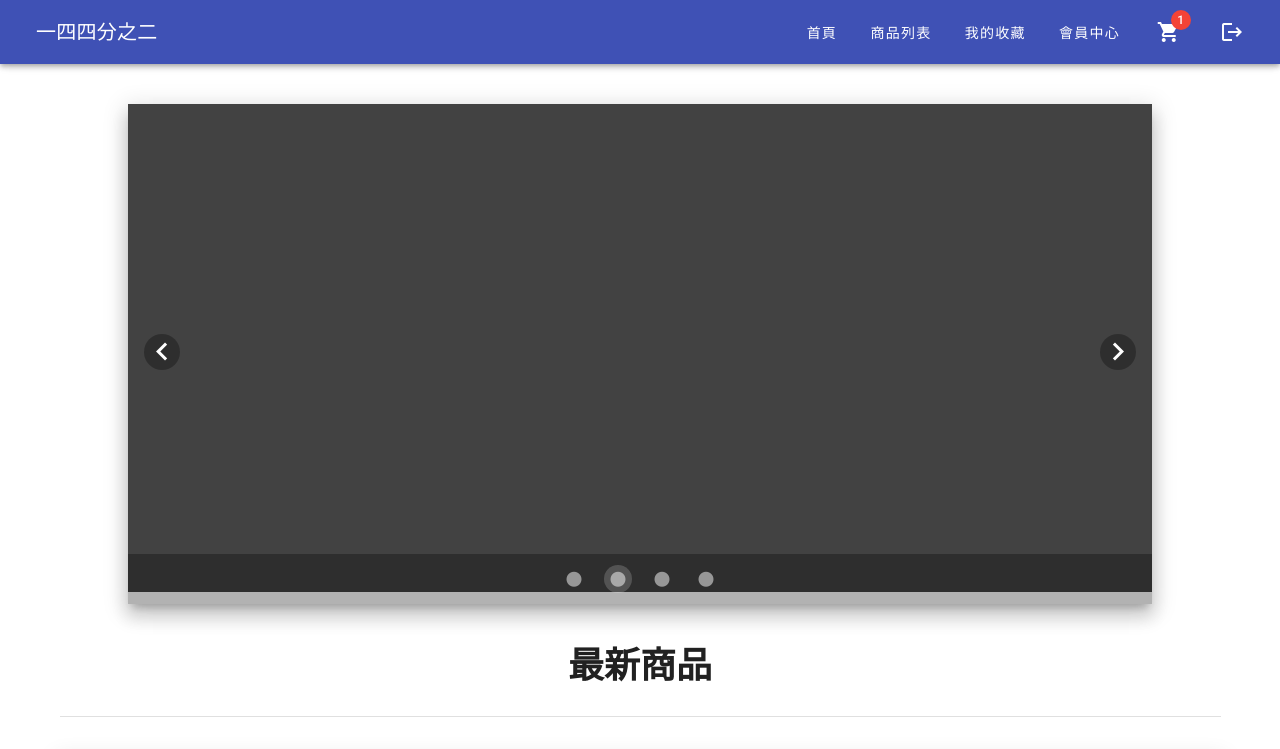
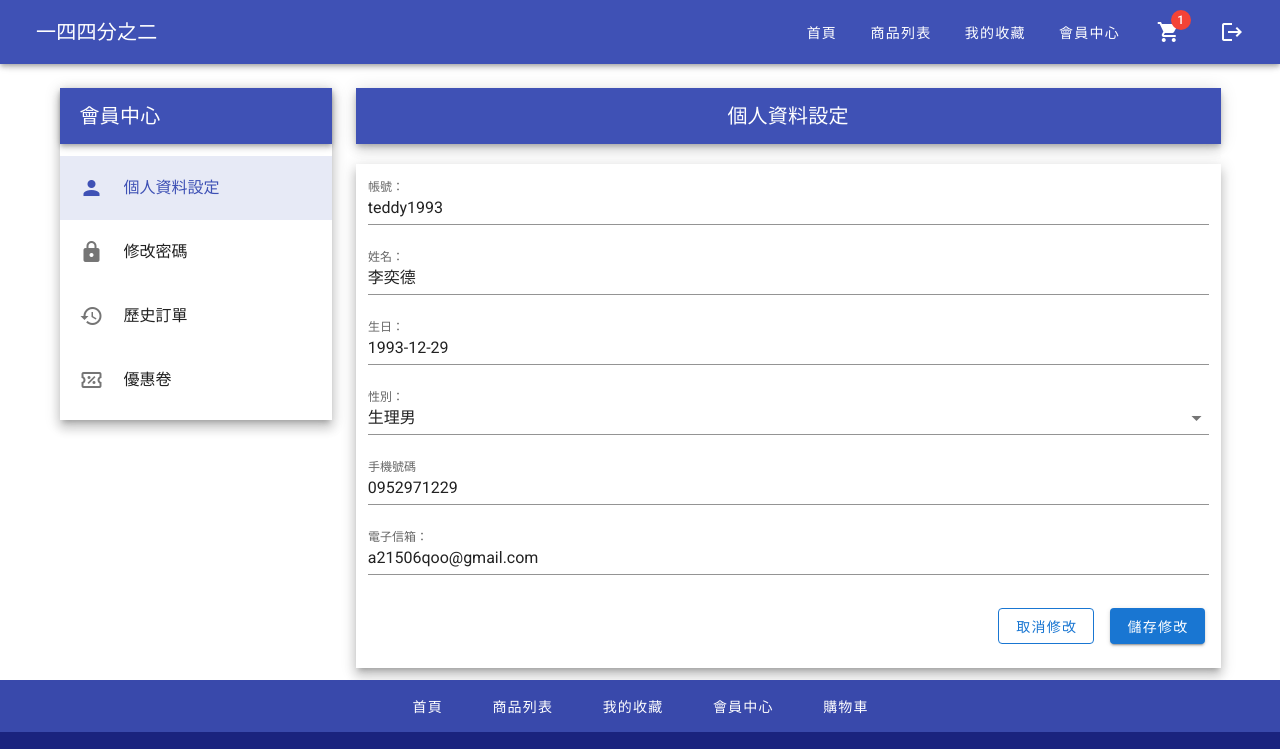
Before and after one commit to teddy821229/ECsite, a Vue app: page /#/member in a window 1280 px wide. Before the commit this address led to /#/home. Shown: the top 749 px of the page. Built offline with nearby package versions, Linux system fonts and the light colour scheme.

Commit message:
feat: setting form completed.

```diff
--- a/src/components/SettingForm.vue
+++ /dev/null
@@ -1,119 +0,0 @@
-<template>
-  <v-container>
-    <v-sheet>
-      個人資料：
-      <br />
-      帳號(disabled)
-      <br />
-      姓名
-      <br />
-      性別
-      <br />
-      生日
-      <br />
-      電話
-      <br />
-      電子信箱
-      <br />
-      常用地址
-      <v-form v-model="valid">
-        <v-container>
-          <v-text-field
-            v-model="user.account"
-            required
-            readonly
-            label="帳號："
-          ></v-text-field>
-
-          <v-text-field
-            v-model="user.name"
-            :rules="nameRules"
-            label="姓名："
-            required
-            clearable
-          ></v-text-field>
-
-          <v-menu
-            ref="menu"
-            v-model="menu"
-            :close-on-content-click="false"
-            transition="scale-transition"
-            offset-y
-            min-width="auto"
-          >
-            <template v-slot:activator="{ on, attrs }">
-              <v-text-field
-                v-model="user.birthday"
-                label="生日："
-                readonly
-                v-bind="attrs"
-                v-on="on"
-              ></v-text-field>
-            </template>
-            <v-date-picker
-            no-title
-              v-model="user.birthday"
-              active-picker="YEAR"
-              :max="
-                new Date(Date.now() - new Date().getTimezoneOffset() * 60000)
-                  .toISOString()
-                  .substr(0, 10)
-              "
-              min="1950-01-01"
-              @change="save"
-            ></v-date-picker>
-          </v-menu>
-
-          <v-select
-            v-model="user.sex"
-            :items="sexChoices"
-            :rules="[(v) => !!v || 'Item is required']"
-            label="性別："
-            required
-          ></v-select>
-
-          <v-text-field
-            v-model="user.email"
-            :rules="valid ? emailRules : []"
-            label="電子信箱："
-            :required="!valid"
-            clearable
-            validate-on-blur
-          ></v-text-field>
-        </v-container>
-      </v-form>
-    </v-sheet>
-  </v-container>
-</template>
-
-<script>
-export default {
-  name: "SettingForm",
-  data: () => ({
-    valid: false,
-    user: {
-      account: "teddy1993",
-      name: "",
-      sex: "生理男",
-      birthday: "",
-      phone: "",
-      email: "",
-    },
-    menu: false,
-    nameRules: [(v) => !!v || "姓名不能空白"],
-    emailRules: [
-      (v) => !!v || "信箱不能空白",
-      (v) => /.+@.+/.test(v) || "信箱格式不正確",
-    ],
-    sexChoices: ["生理男", "生理女", "不透露"],
-  }),
-  methods: {
-    save(date) {
-      this.$refs.menu.save(date);
-    },
-  },
-};
-</script>
-
-<style scoped>
-</style>
--- /dev/null
+++ b/src/components/UserSettingForm.vue
@@ -0,0 +1,130 @@
+<template>
+  <v-container class="mt-2">
+    <v-sheet>
+      <v-form ref="form" v-model="valid">
+        <v-text-field
+          v-model="user.account"
+          required
+          readonly
+          label="帳號："
+        ></v-text-field>
+
+        <v-text-field
+          v-model="user.username"
+          label="姓名："
+          :rules="nameRules"
+          clearable
+          required
+        ></v-text-field>
+
+        <v-menu
+          ref="menu"
+          v-model="menu"
+          :close-on-content-click="false"
+          transition="scale-transition"
+          offset-y
+          min-width="auto"
+        >
+          <template v-slot:activator="{ on, attrs }">
+            <v-text-field
+              v-model="user.birthday"
+              label="生日："
+              readonly
+              v-bind="attrs"
+              v-on="on"
+            ></v-text-field>
+          </template>
+
+          <v-date-picker
+            no-title
+            v-model="user.birthday"
+            active-picker="YEAR"
+            :max="
+              new Date(Date.now() - new Date().getTimezoneOffset() * 60000)
+                .toISOString()
+                .substr(0, 10)
+            "
+            min="1950-01-01"
+            @change="save"
+          ></v-date-picker>
+        </v-menu>
+
+        <v-select
+          v-model="user.sex"
+          :items="sexChoices"
+          :rules="[(v) => !!v || '需選擇性別']"
+          label="性別："
+        ></v-select>
+
+        <v-text-field
+          v-model="user.phone"
+          label="手機號碼"
+          :rules="[(v) => !!v || '手機號碼不能為空白']"
+          clearable
+        ></v-text-field>
+
+        <v-text-field
+          v-model="user.email"
+          label="電子信箱："
+          :rules="emailRules"
+          clearable
+          required
+        ></v-text-field>
+
+        <v-row class="my-3">
+          <v-spacer></v-spacer>
+          <v-btn color="primary" class="mr-4" outlined @click="cancelEdit"> 取消修改 </v-btn>
+          <v-btn :disabled="!valid" color="primary" class="mr-4">
+            儲存修改
+          </v-btn>
+        </v-row>
+      </v-form>
+    </v-sheet>
+  </v-container>
+</template>
+
+<script>
+export default {
+  name: "UserSettingForm",
+  data: () => ({
+    user: {
+      account: "teddy1993",
+      username: "李奕德",
+      sex: "生理男",
+      birthday: "1993-12-29",
+      phone: "0952971229",
+      email: "a21506qoo@gmail.com",
+    },
+    userCached: {
+      account: "teddy1993",
+      username: "李奕德",
+      sex: "生理男",
+      birthday: "1993-12-29",
+      phone: "0952971229",
+      email: "a21506qoo@gmail.com",
+    },
+    valid: true,
+    menu: false,
+    nameRules: [(v) => !!v || "姓名不能空白"],
+    emailRules: [
+      (v) => !!v || "信箱不能空白",
+      (v) => /.+@.+/.test(v) || "信箱格式不正確",
+    ],
+    sexChoices: ["生理男", "生理女", "不透露"],
+  }),
+  methods: {
+    save(date) {
+      this.$refs.menu.save(date);
+    },
+    cancelEdit() {
+      this.user = {
+        ...this.user,
+        ...this.userCached
+      }
+    }
+  },
+};
+</script>
+
+<style scoped>
+</style>
--- a/src/views/Member.vue
+++ b/src/views/Member.vue
@@ -39,7 +39,9 @@
             </div>
           </v-sheet>
           <v-sheet elevation="8">
-            <SettingForm />
+            <UserSettingForm
+              v-if="selectedTag === 0"
+            />
             <!-- TODO: section content  -->
           </v-sheet>
         </v-col>
@@ -49,12 +51,12 @@
 </template>
 
 <script>
-import SettingForm from "./../components/SettingForm.vue";
+import UserSettingForm from "./../components/UserSettingForm.vue";
 
 export default {
   name: "Member",
   components: {
-    SettingForm,
+    UserSettingForm,
   },
   data: () => ({
     tags: [
@@ -65,11 +67,16 @@ export default {
       },
       {
         id: 2,
+        icon: 'mdi-lock',
+        name: '修改密碼'
+      },
+      {
+        id: 3,
         icon: "mdi-history",
         name: "歷史訂單",
       },
       {
-        id: 3,
+        id: 4,
         icon: "mdi-ticket-percent-outline",
         name: "優惠卷",
       },
```
